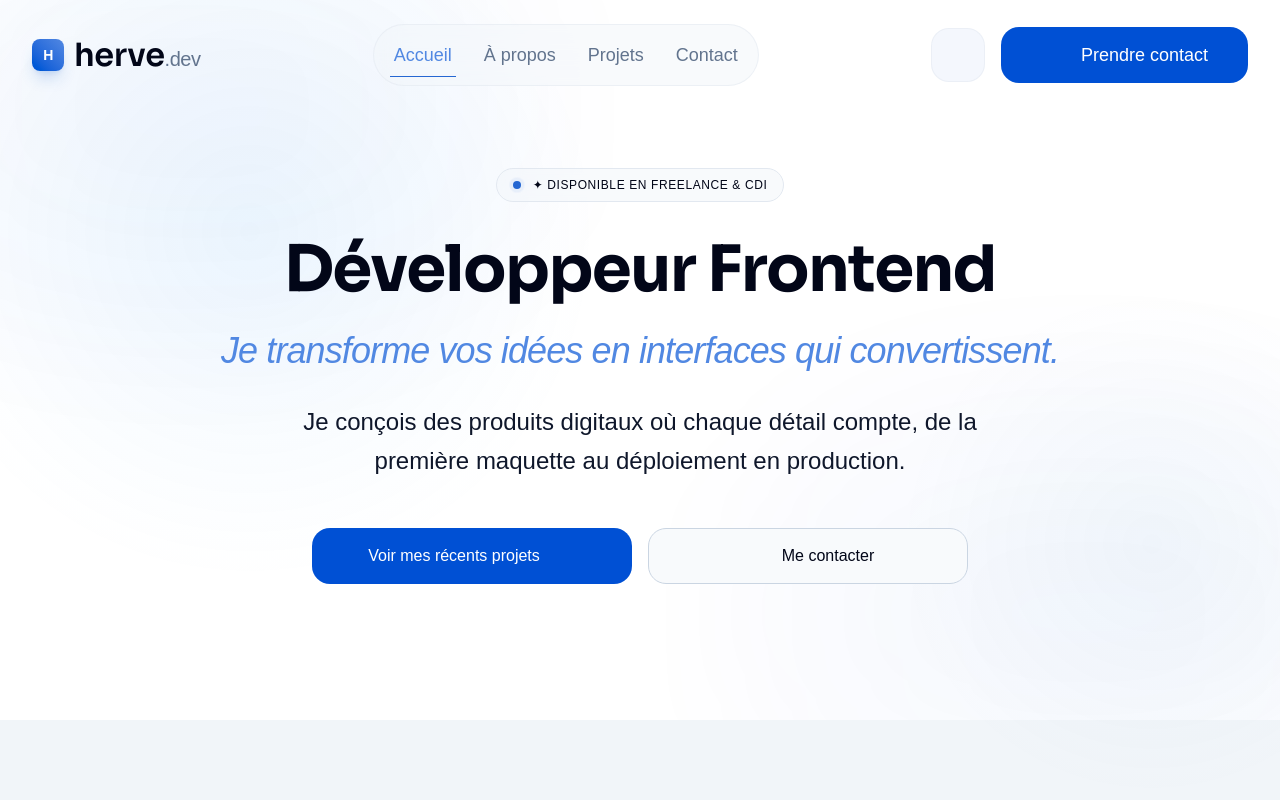
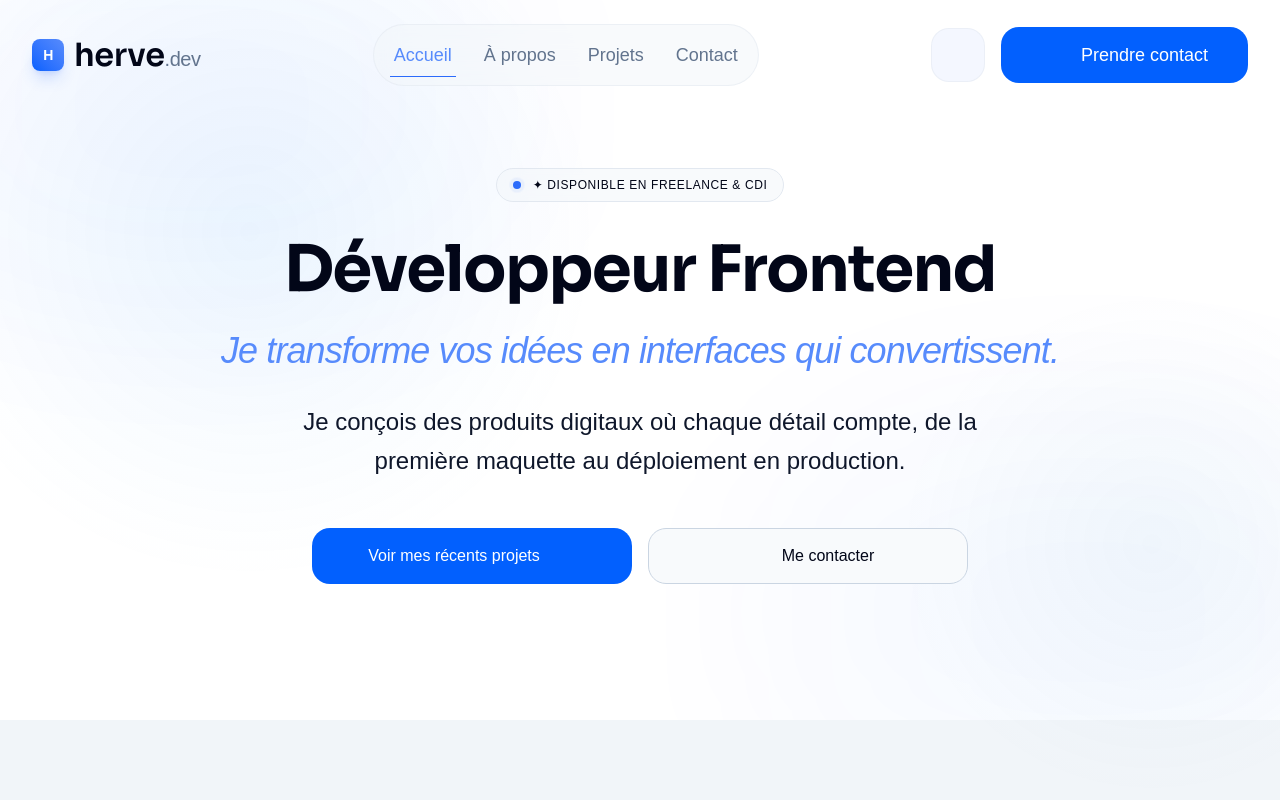
Before and after one commit to hervezossou/hz-portfolio, a Next.js app: page / in a window 1280 px wide. Shown: the top 800 px of the page. Built offline with nearby package versions, Linux system fonts and the light colour scheme; some icons are missing; a web font is replaced by a local one.

Commit message:
style: update primary color palette to hex values in theme.css

```diff
--- a/src/styles/theme.css
+++ b/src/styles/theme.css
@@ -20,28 +20,18 @@
 */
 
 @theme {
-  --color-primary-50: oklch(96.5% 0.022 260);
-  /* #EEF4FF */
-  --color-primary-100: oklch(92.1% 0.044 260);
-  /* #DDEAFE */
-  --color-primary-200: oklch(84.2% 0.078 260);
-  /* #BBCFFE */
-  --color-primary-300: oklch(73.8% 0.112 260);
-  /* #8AADFD */
-  --color-primary-400: oklch(63.1% 0.148 260);
-  /* #578BFC */
-  --color-primary-500: oklch(53.4% 0.178 260);
-  /* #2B6BFB */
-  --color-primary-600: oklch(48.2% 0.215 260);
-  /* #0260FE — PRIMARY */
-  --color-primary-700: oklch(39.6% 0.182 260);
-  /* #0049CC */
-  --color-primary-800: oklch(31.2% 0.148 260);
-  /* #00369A */
-  --color-primary-900: oklch(23.1% 0.112 260);
-  /* #002470 */
-  --color-primary-950: oklch(14.8% 0.072 260);
-  /* #001345 */
+  --color-primary-50: #EEF4FF;
+  --color-primary-100: #DDEAFE;
+  --color-primary-200: #BBCFFE;
+  --color-primary-300: #8AADFD;
+  --color-primary-400: #578BFC;
+  --color-primary-500: #2B6BFB;
+  --color-primary-600: #0260FE;
+  /* PRIMARY */
+  --color-primary-700: #0049CC;
+  --color-primary-800: #00369A;
+  --color-primary-900: #002470;
+  --color-primary-950: #001345;
 
   --font-sora: var(--font-sora);
   --font-rethink-sans: var(--font-rethink-sans);
```
